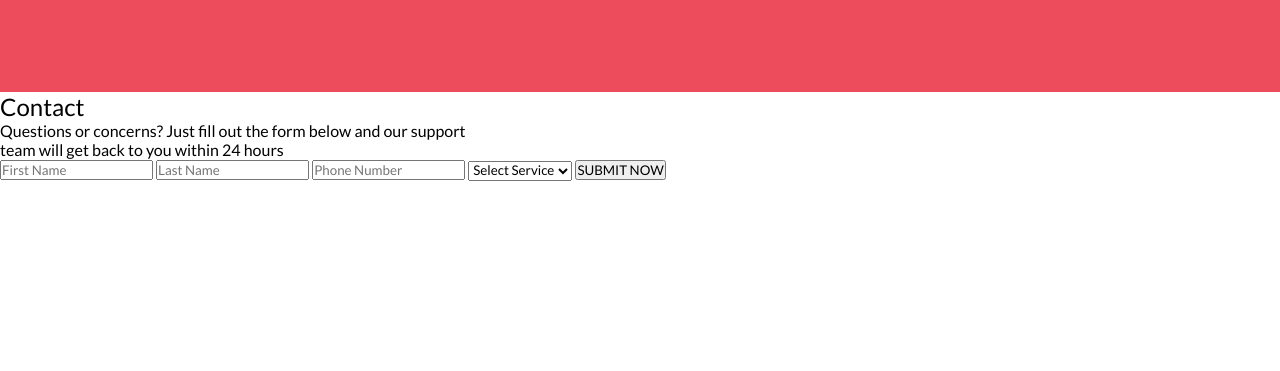
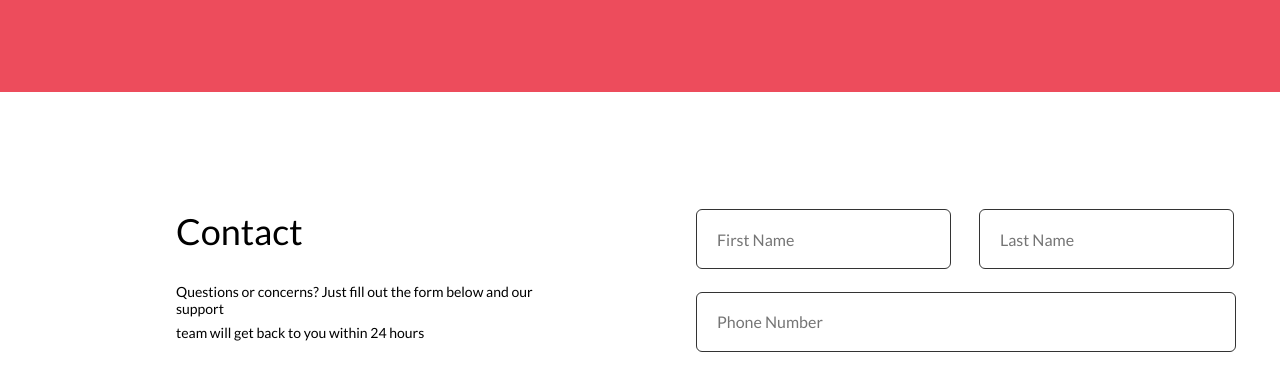
Before and after one commit to nightroad6/HW5, a plain HTML site: page index.html in a window 1280 px wide. Shown: the part 408-779 px from the top of the page. Drawn offline with Linux system fonts and the light colour scheme.

Commit message:
style for second block

```diff
--- a/style.css
+++ b/style.css
@@ -63,7 +63,96 @@
 .contact {
     background-color: #FFFFFF;
     height: 500px;
+    display: flex;
 }
+.contact-us {
+    width: 45%;
+    color: #000000;
+}
+.contact-title {
+    font-size: 36px;
+    margin-top: 117px;
+    margin-left: 176px;
+}
+.contact-text-1 {
+    font-size: 14px;
+    margin-left: 176px;
+    margin-top: 30px;
+}
+.contact-text-2 {
+    font-size: 14px;
+    margin-left: 176px;
+    margin-top: 7px;
+}
+.contact-inf {
+    width: 50%;
+}
+.name {
+    display: flex;
+    margin-top: 117px;
+    margin-bottom: 75px;
+    margin-left: 120px;
+    width: 540px;
+    height: 305px;
+    flex-wrap: wrap;
+}
+.name-first {
+    border: 1px solid #333333;
+    box-sizing: border-box;
+    border-radius: 6px;
+    width: 255px;
+    height: 60px;
+    font-size: 16px;
+    color: #132743 50%;
+    padding-left: 20px;
+
+}
+.name-last {
+    border: 1px solid #333333;
+    box-sizing: border-box;
+    border-radius: 6px;
+    width: 255px;
+    height: 60px;
+    font-size: 16px;
+    color: #132743 50%;
+    width: 255px;
+    height: 60px;
+    margin-left: 28px;
+    padding-left: 20px;
+}
+.tel-number {
+    border: 1px solid #333333;
+    box-sizing: border-box;
+    border-radius: 6px;
+    width: 540px;
+    height: 60px;
+    font-size: 16px;
+    color: #132743 50%;
+    padding-left: 20px;
+    margin-top: 15px;
+}
+.select {
+    border: 1px solid #333333;
+    box-sizing: border-box;
+    border-radius: 6px;
+    width: 540px;
+    height: 60px;
+    font-size: 16px;
+    color: #132743 50%;
+    padding-left: 20px;
+    margin-top: 15px;
+}
+.button-submit {
+    width: 160px;
+    height: 50px;
+    background: #ED4C5C;
+    border: 1.5px solid #ED4C5C;
+    box-sizing: border-box;
+    border-radius: 6px;
+    color: #FAFAFA;
+    margin-top: 15px;
+}
+
 .contact-list {
     background-color: #FAFAFA;
     height: 435px;
```
